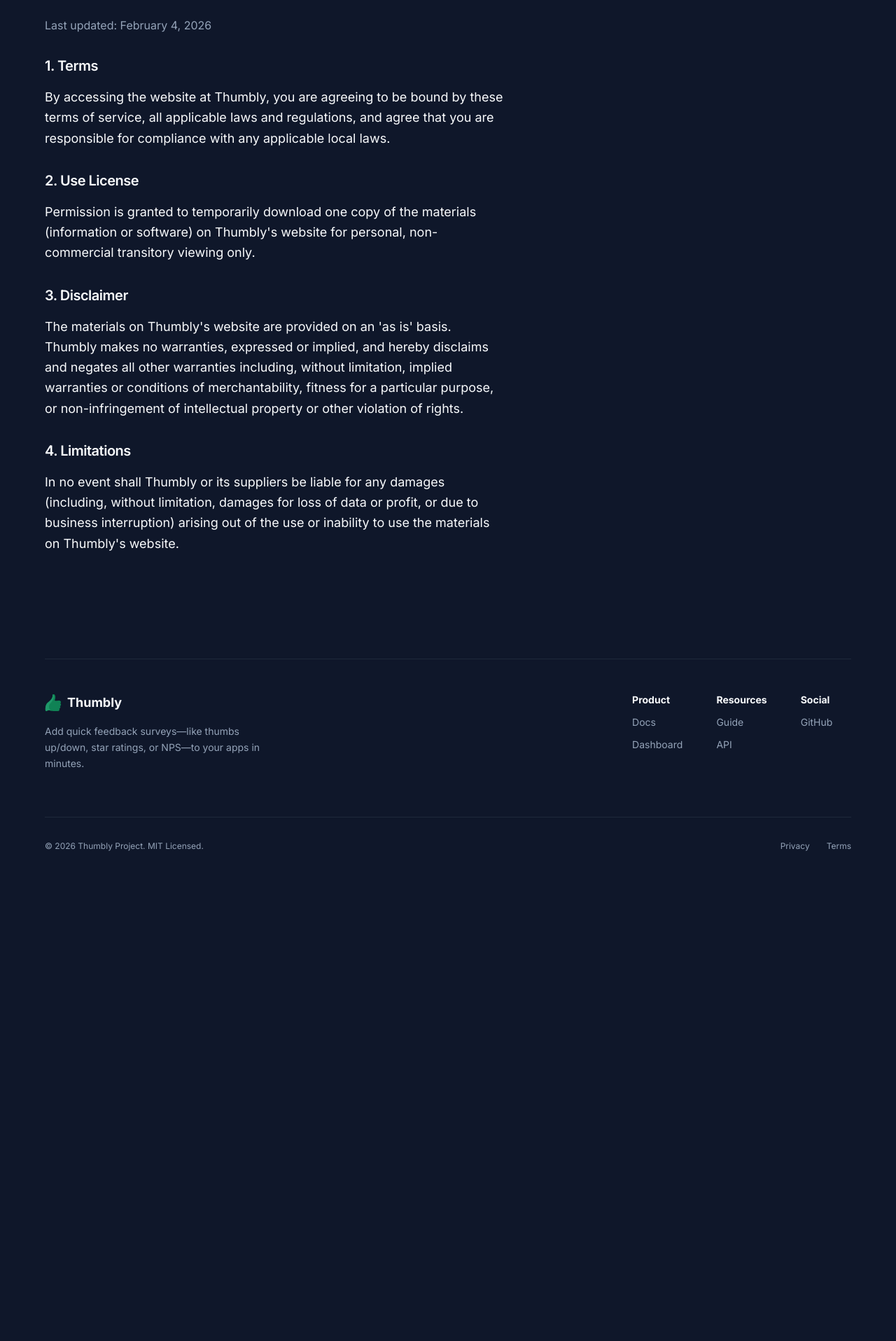
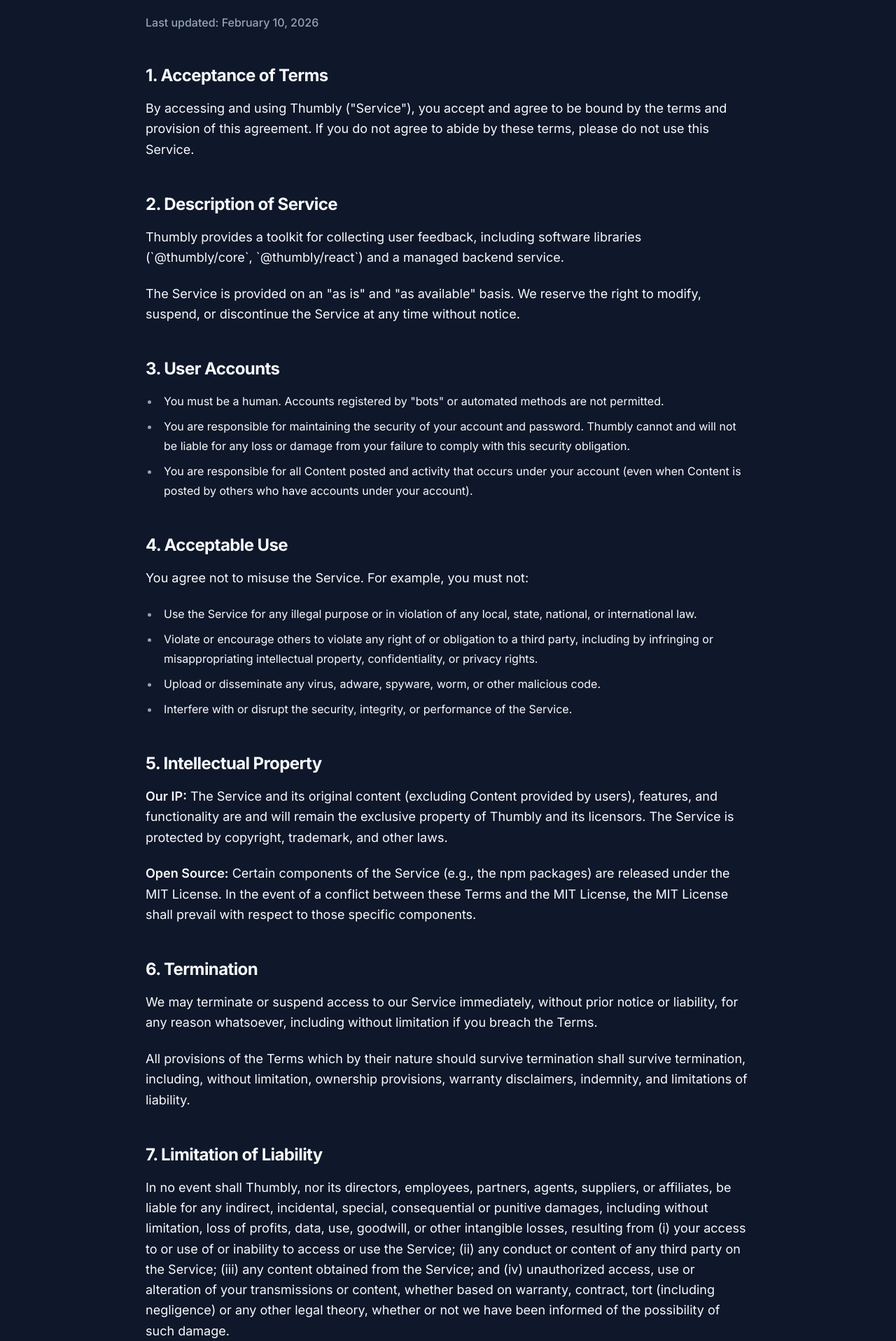
Before and after one commit to gabstevens/thumbly, a Next.js app in the folder apps/web/: page /terms in a window 1280 px wide. Shown: the part 204-2120 px from the top of the page at 70% size. Before the commit the page ends 1470 px from the top, so only its background shows below. Built offline with nearby package versions, Linux system fonts and the light colour scheme.

Commit message:
docs(web): update terms of service and privacy policy with professional content

```diff
--- a/apps/web/app/privacy/page.tsx
+++ b/apps/web/app/privacy/page.tsx
@@ -1,26 +1,98 @@
 export default function PrivacyPage() {
   return (
-    <div className="container py-12 max-w-4xl">
-      <h1 className="text-3xl font-bold mb-6">Privacy Policy</h1>
-      <p className="mb-4 text-muted-foreground">Last updated: February 4, 2026</p>
+    <div className="container py-12 max-w-4xl mx-auto px-4">
+      <h1 className="text-4xl font-black tracking-tight mb-4 text-foreground">Privacy Policy</h1>
+      <p className="mb-12 text-muted-foreground font-medium">Last updated: February 10, 2026</p>
 
-      <div className="prose-custom">
-        <p>
-          Your privacy is important to us. It is Thumbly&apos;s policy to respect your privacy regarding any information
-          we may collect from you across our website.
-        </p>
+      <div className="prose-custom max-w-none space-y-8">
+        <section>
+          <p className="lead">
+            Thumbly is designed with a &quot;Privacy First&quot; philosophy. We believe that collecting feedback
+            shouldn&apos;t require compromising the privacy of your users or yourself.
+          </p>
+        </section>
 
-        <h2 className="text-xl font-semibold mt-8 mb-4">Information We Collect</h2>
-        <p>
-          We only ask for personal information when we truly need it to provide a service to you. We collect it by fair
-          and lawful means, with your knowledge and consent.
-        </p>
+        <section>
+          <h2 className="text-2xl font-bold mb-4 text-foreground">1. For Survey Participants (End Users)</h2>
+          <p>When you interact with a Thumbly widget on a third-party website, we prioritize your anonymity:</p>
+          <ul className="list-disc pl-5 mt-4 space-y-2 marker:text-muted-foreground">
+            <li>
+              <strong>No PII:</strong> We do not collect Personally Identifiable Information (names, emails, etc.).
+            </li>
+            <li>
+              <strong>No Tracking:</strong> We do not store IP addresses, User Agents, or browser fingerprints.
+            </li>
+            <li>
+              <strong>Aggregate Only:</strong> We only store the total count of votes for each option. Individual vote
+              timestamps are not recorded in our default managed service.
+            </li>
+            <li>
+              <strong>Local Persistence:</strong> We may use <code>localStorage</code> in your browser to remember that
+              you have already voted for a specific survey, preventing duplicate submissions. This data remains on your
+              device and is not sent to our servers.
+            </li>
+          </ul>
+        </section>
 
-        <h2 className="text-xl font-semibold mt-8 mb-4">Log Data</h2>
-        <p>Thumbly prioritizes privacy. We do not track you with cookies or analytics.</p>
+        <section>
+          <h2 className="text-2xl font-bold mb-4 text-foreground">2. For Developers (Account Holders)</h2>
+          <p>To provide our managed dashboard service, we collect limited information from developers:</p>
+          <ul className="list-disc pl-5 mt-4 space-y-2 marker:text-muted-foreground">
+            <li>
+              <strong>Account Information:</strong> When you sign up for the Thumbly dashboard, we store your email
+              address or your GitHub username (depending on the provider used).
+            </li>
+            <li>
+              <strong>Service Data:</strong> We store the configuration and aggregate results of the surveys you create.
+            </li>
+            <li>
+              <strong>Authentication:</strong> We use Supabase Auth to manage secure access to your account.
+            </li>
+          </ul>
+        </section>
 
-        <h2 className="text-xl font-semibold mt-8 mb-4">Contact Us</h2>
-        <p>If you have any questions about our privacy policy, please contact us via GitHub.</p>
+        <section>
+          <h2 className="text-2xl font-bold mb-4 text-foreground">3. Data Storage & Infrastructure</h2>
+          <p>
+            Our default managed service is powered by <strong>Supabase</strong>. Your survey data and account
+            information are stored in a PostgreSQL database hosted on Supabase infrastructure.
+          </p>
+          <p className="mt-4">
+            If you choose to <strong>Bring Your Own Backend (BYOB)</strong>, Thumbly does not store or process any of
+            your data; all interactions occur directly between your application and your chosen infrastructure.
+          </p>
+        </section>
+
+        <section>
+          <h2 className="text-2xl font-bold mb-4 text-foreground">4. Cookies</h2>
+          <p>The Thumbly marketing site and documentation do not use tracking or advertising cookies.</p>
+          <p className="mt-4">
+            The Thumbly Dashboard (<code>/app</code>) uses essential session cookies provided by Supabase Auth to keep
+            you logged in and secure.
+          </p>
+        </section>
+
+        <section>
+          <h2 className="text-2xl font-bold mb-4 text-foreground">5. Data Sharing</h2>
+          <p>
+            We do not sell, trade, or rent your personal information to others. We do not share data with third-party
+            analytics or advertising networks.
+          </p>
+        </section>
+
+        <section>
+          <h2 className="text-2xl font-bold mb-4 text-foreground">6. Your Rights</h2>
+          <p>
+            Depending on your location (such as the EU under GDPR), you may have rights regarding your personal data,
+            including the right to access, correct, or delete the information we hold about you. Developers can delete
+            their surveys and account data directly through the dashboard.
+          </p>
+        </section>
+
+        <section>
+          <h2 className="text-2xl font-bold mb-4 text-foreground">7. Contact Us</h2>
+          <p>If you have questions about this Privacy Policy, please reach out via our GitHub repository.</p>
+        </section>
       </div>
     </div>
   );
--- a/apps/web/app/terms/page.tsx
+++ b/apps/web/app/terms/page.tsx
@@ -1,36 +1,117 @@
 export default function TermsPage() {
   return (
-    <div className="container py-12 max-w-4xl">
-      <h1 className="text-3xl font-bold mb-6">Terms of Service</h1>
-      <p className="mb-4 text-muted-foreground">Last updated: February 4, 2026</p>
+    <div className="container py-12 max-w-4xl mx-auto px-4">
+      <h1 className="text-4xl font-black tracking-tight mb-4 text-foreground">Terms of Service</h1>
+      <p className="mb-12 text-muted-foreground font-medium">Last updated: February 10, 2026</p>
 
-      <div className="prose-custom">
-        <h2 className="text-xl font-semibold mt-8 mb-4">1. Terms</h2>
+      <div className="prose-custom max-w-none space-y-8">
+        <section>
+          <h2 className="text-2xl font-bold mb-4 text-foreground">1. Acceptance of Terms</h2>
           <p>
-          By accessing the website at Thumbly, you are agreeing to be bound by these terms of service, all applicable
-          laws and regulations, and agree that you are responsible for compliance with any applicable local laws.
+            By accessing and using Thumbly (&quot;Service&quot;), you accept and agree to be bound by the terms and
+            provision of this agreement. If you do not agree to abide by these terms, please do not use this Service.
           </p>
+        </section>
 
-        <h2 className="text-xl font-semibold mt-8 mb-4">2. Use License</h2>
+        <section>
+          <h2 className="text-2xl font-bold mb-4 text-foreground">2. Description of Service</h2>
           <p>
-          Permission is granted to temporarily download one copy of the materials (information or software) on
-          Thumbly&apos;s website for personal, non-commercial transitory viewing only.
+            Thumbly provides a toolkit for collecting user feedback, including software libraries (`@thumbly/core`,
+            `@thumbly/react`) and a managed backend service.
           </p>
+          <p className="mt-4">
+            The Service is provided on an &quot;as is&quot; and &quot;as available&quot; basis. We reserve the right to
+            modify, suspend, or discontinue the Service at any time without notice.
+          </p>
+        </section>
 
-        <h2 className="text-xl font-semibold mt-8 mb-4">3. Disclaimer</h2>
+        <section>
+          <h2 className="text-2xl font-bold mb-4 text-foreground">3. User Accounts</h2>
+          <ul className="list-disc pl-5 space-y-2 marker:text-muted-foreground">
+            <li>
+              You must be a human. Accounts registered by &quot;bots&quot; or automated methods are not permitted.
+            </li>
+            <li>
+              You are responsible for maintaining the security of your account and password. Thumbly cannot and will not
+              be liable for any loss or damage from your failure to comply with this security obligation.
+            </li>
+            <li>
+              You are responsible for all Content posted and activity that occurs under your account (even when Content
+              is posted by others who have accounts under your account).
+            </li>
+          </ul>
+        </section>
+
+        <section>
+          <h2 className="text-2xl font-bold mb-4 text-foreground">4. Acceptable Use</h2>
+          <p>You agree not to misuse the Service. For example, you must not:</p>
+          <ul className="list-disc pl-5 mt-4 space-y-2 marker:text-muted-foreground">
+            <li>
+              Use the Service for any illegal purpose or in violation of any local, state, national, or international
+              law.
+            </li>
+            <li>
+              Violate or encourage others to violate any right of or obligation to a third party, including by
+              infringing or misappropriating intellectual property, confidentiality, or privacy rights.
+            </li>
+            <li>Upload or disseminate any virus, adware, spyware, worm, or other malicious code.</li>
+            <li>Interfere with or disrupt the security, integrity, or performance of the Service.</li>
+          </ul>
+        </section>
+
+        <section>
+          <h2 className="text-2xl font-bold mb-4 text-foreground">5. Intellectual Property</h2>
           <p>
-          The materials on Thumbly&apos;s website are provided on an &apos;as is&apos; basis. Thumbly makes no
-          warranties, expressed or implied, and hereby disclaims and negates all other warranties including, without
-          limitation, implied warranties or conditions of merchantability, fitness for a particular purpose, or
-          non-infringement of intellectual property or other violation of rights.
+            <strong>Our IP:</strong> The Service and its original content (excluding Content provided by users),
+            features, and functionality are and will remain the exclusive property of Thumbly and its licensors. The
+            Service is protected by copyright, trademark, and other laws.
           </p>
+          <p className="mt-4">
+            <strong>Open Source:</strong> Certain components of the Service (e.g., the npm packages) are released under
+            the MIT License. In the event of a conflict between these Terms and the MIT License, the MIT License shall
+            prevail with respect to those specific components.
+          </p>
+        </section>
 
-        <h2 className="text-xl font-semibold mt-8 mb-4">4. Limitations</h2>
+        <section>
+          <h2 className="text-2xl font-bold mb-4 text-foreground">6. Termination</h2>
           <p>
-          In no event shall Thumbly or its suppliers be liable for any damages (including, without limitation, damages
-          for loss of data or profit, or due to business interruption) arising out of the use or inability to use the
-          materials on Thumbly&apos;s website.
+            We may terminate or suspend access to our Service immediately, without prior notice or liability, for any
+            reason whatsoever, including without limitation if you breach the Terms.
           </p>
+          <p className="mt-4">
+            All provisions of the Terms which by their nature should survive termination shall survive termination,
+            including, without limitation, ownership provisions, warranty disclaimers, indemnity, and limitations of
+            liability.
+          </p>
+        </section>
+
+        <section>
+          <h2 className="text-2xl font-bold mb-4 text-foreground">7. Limitation of Liability</h2>
+          <p>
+            In no event shall Thumbly, nor its directors, employees, partners, agents, suppliers, or affiliates, be
+            liable for any indirect, incidental, special, consequential or punitive damages, including without
+            limitation, loss of profits, data, use, goodwill, or other intangible losses, resulting from (i) your access
+            to or use of or inability to access or use the Service; (ii) any conduct or content of any third party on
+            the Service; (iii) any content obtained from the Service; and (iv) unauthorized access, use or alteration of
+            your transmissions or content, whether based on warranty, contract, tort (including negligence) or any other
+            legal theory, whether or not we have been informed of the possibility of such damage.
+          </p>
+        </section>
+
+        <section>
+          <h2 className="text-2xl font-bold mb-4 text-foreground">8. Changes</h2>
+          <p>
+            We reserve the right, at our sole discretion, to modify or replace these Terms at any time. If a revision is
+            material we will try to provide at least 30 days notice prior to any new terms taking effect. What
+            constitutes a material change will be determined at our sole discretion.
+          </p>
+        </section>
+
+        <section>
+          <h2 className="text-2xl font-bold mb-4 text-foreground">9. Contact Us</h2>
+          <p>If you have any questions about these Terms, please contact us via our GitHub repository.</p>
+        </section>
       </div>
     </div>
   );
```
Lines whose indentation alone changed are shown as unchanged.
